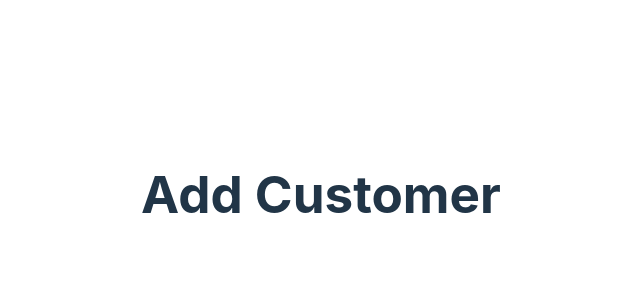
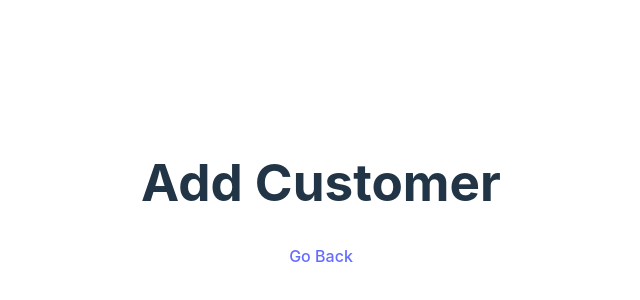
Before and after one commit to sandundil2002/React_In_Typescript, a React (Vite) app: page /add in a window 1280 px wide. Shown: the part 206-506 px from the top of the page, without its empty margins (319-959 px from the left). Built offline with nearby package versions, Linux system fonts and the light colour scheme.

Commit message:
react route using link tag.

```diff
--- a/src/assets/component/AddCustomer.tsx
+++ b/src/assets/component/AddCustomer.tsx
@@ -1,7 +1,10 @@
+import {Link} from "react-router";
+
 export const AddCustomer = () => {
     return (
         <>
             <h1>Add Customer</h1>
+            <Link to="/">Go Back</Link>
         </>
     );
 };
--- a/src/assets/component/DashboardComponent.tsx
+++ b/src/assets/component/DashboardComponent.tsx
@@ -1,7 +1,10 @@
+import {Link} from "react-router";
+
 export const DashboardComponent= () => {
     return (
         <>
             <h1>Dashboard</h1>
+            <Link to="/add">Add Customer</Link>
         </>
     );
 };
--- a/src/assets/component/ErrorPageComponent.tsx
+++ b/src/assets/component/ErrorPageComponent.tsx
@@ -1,7 +1,10 @@
+import {Link} from "react-router";
+
 export const ErrorPageComponent = () => {
     return (
         <>
-            <h1>404 Not Found</h1>
+            <h1>404 Not Found</h1> <br/>
+            <Link to="/">Go Back</Link>
         </>
     );
 };
```
Also changed, not shown: src/App.tsx (+6 -7 lines), src/model/customer.ts (renamed from src/customer.ts), src/model/items.ts (renamed from src/items.ts).
